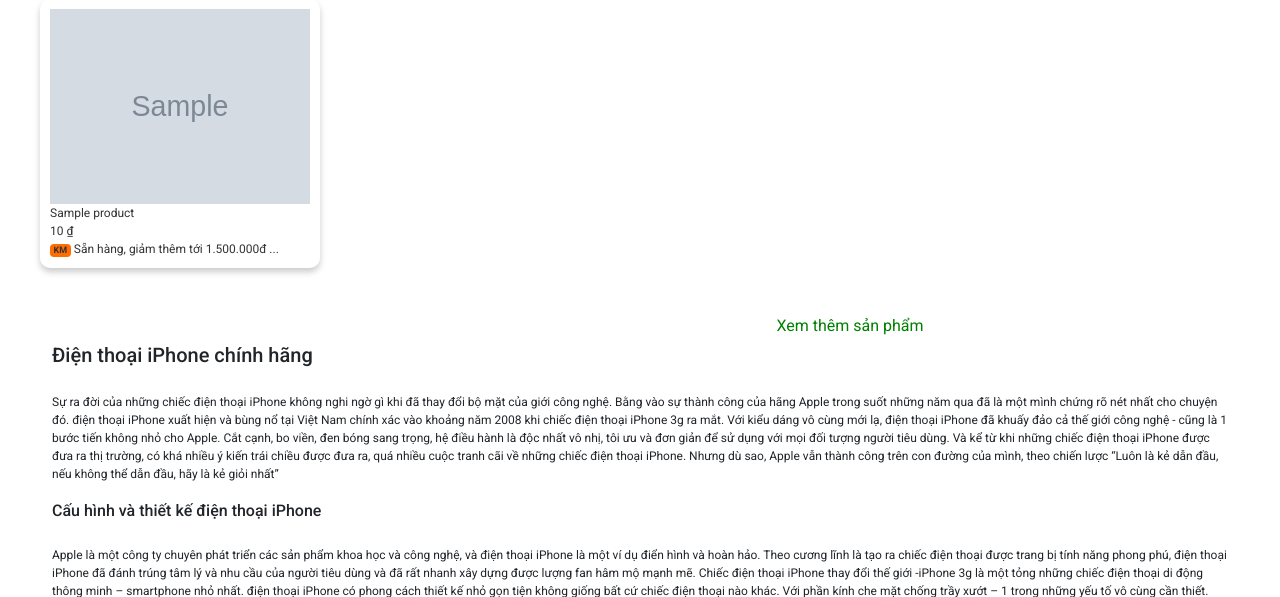
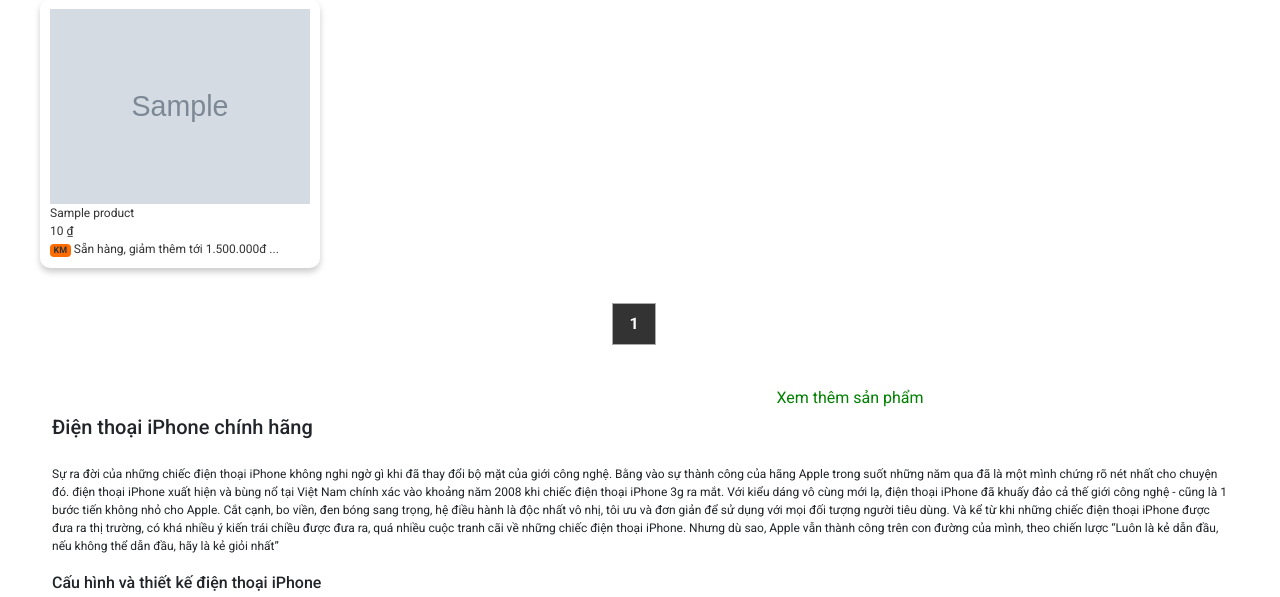
Before and after one commit to Congtrinhh/php_acc_shop, a PHP site: the page made by user/layout/product-list.php in a window 1280 px wide. Shown: the part 406-1003 px from the top of the page. Run offline with PHP 8.4, Linux system fonts and the light colour scheme; the visitor is signed in with stand-in values (Sample User, id 1); tables that the repository leaves empty or names only in its code hold one stand-in row (values such as "Sample post"); grey boxes marked "Sample" are stand-in pictures; some libraries are stand-ins or nearby versions.

Commit message:
xong register.php va phan trang product-list.php

```diff
--- /dev/null
+++ b/common/pagination.php
@@ -0,0 +1,37 @@
+<div class="pagination">
+    <?php if ($currentPage>3) {
+            $firstPage=1;
+        ?>
+        <a class="page-item" href="<?=$queryString?>&page=<?=$firstPage?>">Đầu</a>
+    <?php } ?>
+
+    <?php if ($currentPage>1) {
+            $prevPage=$currentPage-1;
+        ?>
+        <a class="page-item" href="<?=$queryString?>&page=<?=$prevPage?>">Trước</a>
+    <?php } ?>
+
+    <?php for ($i=1; $i<=$totalPages; $i++){ ?>
+        <?php if ($currentPage != $i) { ?>
+            <?php if ($i > $currentPage-3 && $i<$currentPage+3) { ?>
+                <a class="page-item" href="<?=$queryString?>&page=<?=$i?>"><?=$i?></a>
+            <?php } ?>
+        <?php } else { ?>
+            <strong class="current-page page-item"><?=$i?></strong>
+        <?php } ?>
+
+    <?php } ?>
+
+    <?php if ($currentPage<$totalPages-1) {
+            $nextPage=$currentPage+1;
+        ?>
+        <a class="page-item" href="<?=$queryString?>&page=<?=$nextPage?>">Sau</a>
+    <?php } ?>
+
+    <?php if ($currentPage< $totalPages-3) {
+            $lastPage=$totalPages;
+        ?>
+        <a class="page-item" href="<?=$queryString?>&page=<?=$lastPage?>">Cuối</a>
+    <?php } ?>
+
+</div>
--- /dev/null
+++ b/user/class/ProductFilter.php
@@ -0,0 +1,15 @@
+<?php
+    class ProductFilter {
+        public $keyword;
+        public $categoryName;
+        public $minPrice;
+        public $maxPrice;
+
+        function __construct( $keyword, $categoryName, $minPrice, $maxPrice) {
+            $this->$keyword = $keyword;
+            $this->$categoryName = $categoryName;
+            $this->$minPrice = $minPrice;
+            $this->$maxPrice = $maxPrice;
+        }
+    }
+?>
--- a/user/css/base.css
+++ b/user/css/base.css
@@ -188,3 +188,26 @@ img {
 		max-width: 440px;
 	}
 }
+
+.pagination {
+	    display: block;
+    margin: 15px auto;
+    display: flex;
+    justify-content: center;
+}
+
+.page-item {
+	color: #333;
+	background-color: #fff;
+	width: unset;
+	padding: 12px;
+	display: inline-block;
+	border: 1px solid #aaa;
+	padding: 8px 16px;
+	margin: 0 2px;
+}
+
+.page-item.current-page {
+	color: #fff;
+	background-color: #333;
+}
--- a/user/layout/product-list.php
+++ b/user/layout/product-list.php
@@ -1,3 +1,4 @@
+<?php session_start();?>
 <!DOCTYPE html>
 <html lang="en">
 <head>
@@ -90,22 +91,64 @@
         <div class="container row">
 
             <?php
+            include '../class/ProductFilter.php';
+
+            // start of pagination block 1
+            $currentPage = !empty($_GET["page"]) ? $_GET["page"] : 1;
+            $itemPerPage = !empty($_GET["perPage"]) ? $_GET["perPage"] : 8;
+            $offset = ($currentPage-1)*$itemPerPage;
+            $totalRecords = 0;
+            $totalPages = 0;
+
+            $pageUrl = (isset($_SERVER['HTTPS']) && $_SERVER['HTTPS'] === 'on' ? "https" : "http") . "://$_SERVER[HTTP_HOST]$_SERVER[REQUEST_URI]";
+            parse_str(parse_url($pageUrl)['query'], $params);
+            $keys = array_keys($params);
+            $queryString="?";
+            for ($i=0; $i<count($keys); $i++){
+                if ($keys[$i]=="perPage" || $keys[$i]=="page") {
+                    continue;
+                }
+                $queryString .= $keys[$i] . "=" . $params[$keys[$i]] . "&";
+            }
+            $queryString .= "perPage=" . $itemPerPage;
+            // end of pagination block 1
+
              $categorySlug = "";
-                $sql = "";
+                $sql = "SELECT name, price, thumb, short_desc, slug FROM products LIMIT $itemPerPage OFFSET $offset";
+                $sqlTotalRecordsForPagination = "SELECT * FROM products"; // lấy ra tất cả sản phẩm để tính số trang
+
                 if (isset($_GET["keyword"]) && isset($_GET["category"])) {
                     $keyword = $_GET["keyword"];
                     $categorySlug = $_GET["category"];
-                    $sql = "SELECT p.name, p.price, p.thumb, p.short_desc, p.slug FROM products p JOIN categories c ON c.id=p.category_id WHERE (p.name='$keyword' OR p.short_desc='$keyword') AND c.slug='$categorySlug'";
+                    $sql = "SELECT p.name, p.price, p.thumb, p.short_desc, p.slug
+                    FROM products p JOIN categories c ON c.id=p.category_id
+                    WHERE (p.name LIKE '%$keyword%' OR p.short_desc LIKE '%$keyword%') AND c.slug='$categorySlug' LIMIT $itemPerPage OFFSET $offset";
+
+                    $sqlTotalRecordsForPagination ="SELECT p.name, p.price, p.thumb, p.short_desc, p.slug
+                    FROM products p JOIN categories c ON c.id=p.category_id
+                    WHERE (p.name LIKE '%$keyword%' OR p.short_desc LIKE '%$keyword%') AND c.slug='$categorySlug'";
+
                 }
                 if (isset($_GET["category"])) {
                     $categorySlug = $_GET["category"];
-                    $sql = "SELECT p.name, p.price, p.thumb, p.short_desc, p.slug FROM products p JOIN categories c ON c.id=p.category_id WHERE c.slug='$categorySlug'";
+                    $sql = "SELECT p.name, p.price, p.thumb, p.short_desc, p.slug FROM products p JOIN categories c ON c.id=p.category_id
+                    WHERE c.slug='$categorySlug' LIMIT $itemPerPage OFFSET $offset";
+                    $sqlTotalRecordsForPagination = "SELECT p.name, p.price, p.thumb, p.short_desc, p.slug FROM products p JOIN categories c ON c.id=p.category_id WHERE c.slug='$categorySlug'";
                 }
                 if (isset($_GET["keyword"])) {
                     $keyword = $_GET["keyword"];
-                    $sql = "SELECT name, price, thumb, short_desc, slug FROM products WHERE name LIKE '%$keyword%' OR short_desc LIKE '%$keyword%'";
+                    $sql = "SELECT name, price, thumb, short_desc, slug FROM products
+                    WHERE name LIKE '%$keyword%' OR short_desc LIKE '%$keyword%' LIMIT $itemPerPage OFFSET $offset";
+                    $sqlTotalRecordsForPagination = "SELECT name, price, thumb, short_desc, slug FROM products WHERE name LIKE '%$keyword%' OR short_desc LIKE '%$keyword%'";
                 }
                 $result = mysqli_query($conn, $sql);
+
+                // start of pagination block 2
+                $resultTotalRecords = mysqli_query($conn, $sqlTotalRecordsForPagination);
+                $totalRecords = $resultTotalRecords->num_rows;
+                $totalPages = ceil($totalRecords/$itemPerPage);
+                // end of pagination block 2
+
                 while ($row = mysqli_fetch_assoc($result)) {
                     echo "
                     <div class='item col col-sm-3'>
@@ -132,6 +175,8 @@
                     </div>
                     ";
                 }
+
+                include '../../common/pagination.php';
 					?>
         </div>
         <div class="plus">Xem thêm sản phẩm</div>
```
Also changed, not shown: user/css/cart.css (line endings or trailing spaces). Lines whose indentation alone changed are shown as unchanged.
